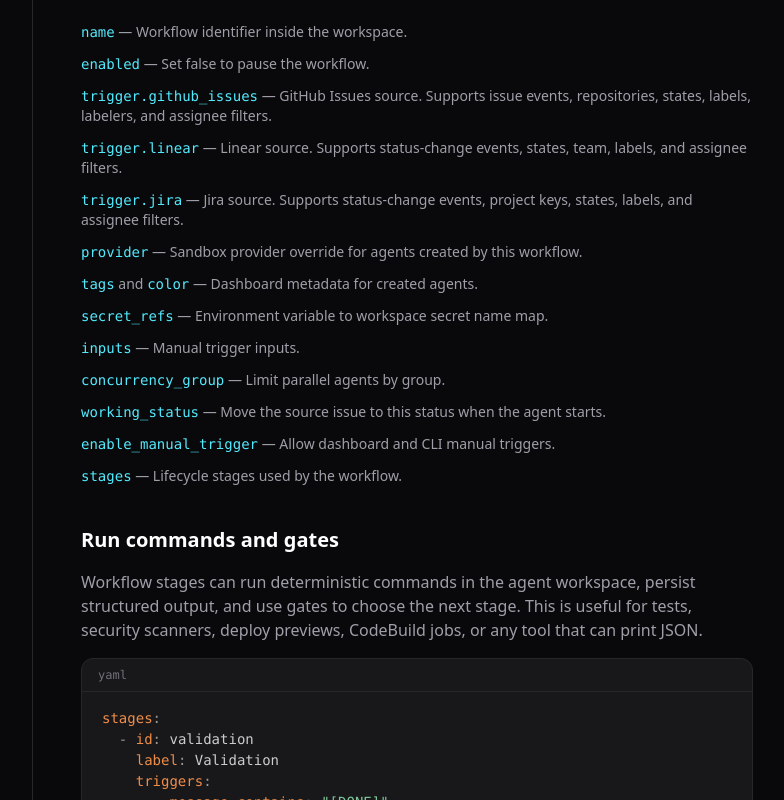
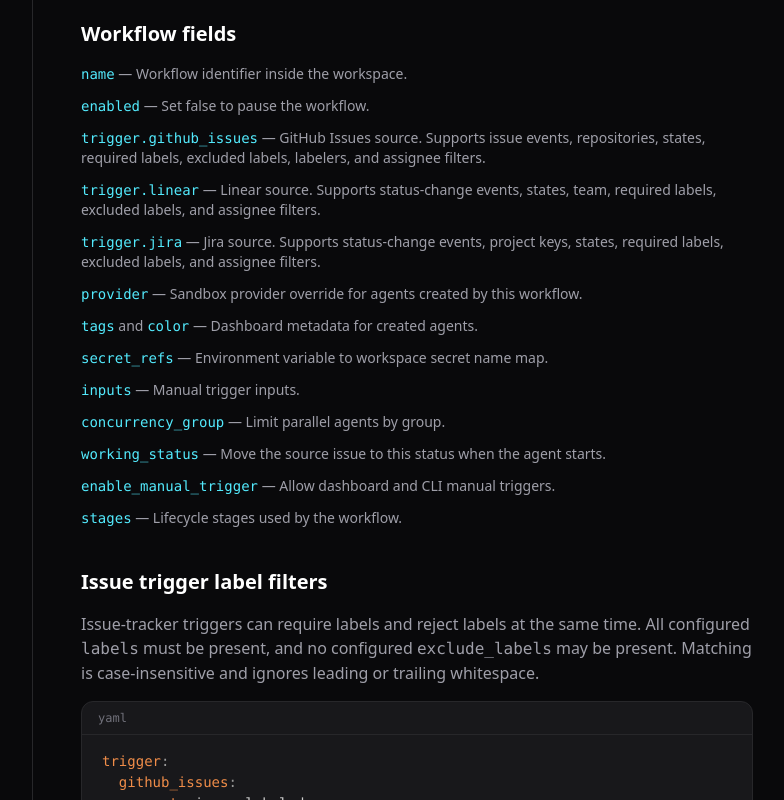
Before and after one commit to elasticclaw/elasticclaw.ai, a Next.js app: page /docs/workflows in a window 1280 px wide. Shown: the part 1820-2620 px from the top of the page, without its empty margins (207-991 px from the left). Built offline with nearby package versions, Linux system fonts and the light colour scheme.

Commit message:
Document recent workflow and provider features

```diff
--- a/src/app/docs/github-issues/page.tsx
+++ b/src/app/docs/github-issues/page.tsx
@@ -20,6 +20,7 @@ export default function GitHubIssuesPage() {
         <ul className="list-disc list-inside space-y-1 text-sm text-zinc-400">
           <li>Issue state changes to <code>open</code> (or a configured label is applied)</li>
           <li>All configured <code>labels</code> are present on the issue (AND)</li>
+          <li>No configured <code>exclude_labels</code> are present on the issue</li>
           <li><code>assigned_to</code> filter matches (if configured)</li>
         </ul>
         <p className="mt-2 text-sm text-zinc-400">
@@ -68,6 +69,8 @@ trigger:
       - open
     labels:
       - agent-ready
+    exclude_labels:
+      - blocked
     labelers:
       - "*"
 
@@ -126,6 +129,15 @@ stages:
           All configured labels must be present on the issue. The trigger also fires when
           a label is <em>added</em> to an already-open issue (if the label completes the set).
         </p>
+        <p className="text-sm text-zinc-400 mt-2">
+          Add <code>exclude_labels</code> to suppress automation when any listed
+          label is present. For example, <code>blocked</code> can prevent agent
+          creation even if <code>agent-ready</code> is present.
+        </p>
+        <CodeBlock lang="yaml">{`trigger:
+  github_issues:
+    labels: [agent-ready]
+    exclude_labels: [blocked, do-not-automate]`}</CodeBlock>
 
         <h3 className="text-sm font-semibold text-zinc-200 mt-4 mb-2">AssignedTo</h3>
         <p className="text-sm text-zinc-400">
--- a/src/app/docs/jira-integration/page.tsx
+++ b/src/app/docs/jira-integration/page.tsx
@@ -18,6 +18,7 @@ export default function JiraIntegrationPage() {
         </p>
         <ul className="list-disc list-inside space-y-1 text-sm text-zinc-400 mt-2">
           <li>Read the issue key, title, description, labels, project, status, and assignee</li>
+          <li>Require labels and suppress automation with <code>exclude_labels</code></li>
           <li>Move the issue to a working status when the agent starts</li>
           <li>Move the issue through later workflow stages with <code>move_issue</code></li>
           <li>Use polling as a fallback for missed webhook deliveries</li>
@@ -97,6 +98,8 @@ trigger:
       - "Ready for Agent"
     labels:
       - elasticclaw
+    exclude_labels:
+      - blocked
 
 concurrency_group: jira-bugfix
 working_status: "Agent Working"
@@ -130,6 +133,21 @@ stages:
           <code>working_status</code> moves the Jira issue as soon as the agent
           starts. Later stages can move the same issue with <code>move_issue</code>.
         </p>
+      </Section>
+
+      <Section title="Label filters">
+        <p className="text-sm text-zinc-400">
+          Jira triggers require every configured <code>labels</code> value and
+          reject issues that have any configured <code>exclude_labels</code>{" "}
+          value. The same filters apply to webhook delivery and the polling
+          fallback path.
+        </p>
+        <CodeBlock lang="yaml">{`trigger:
+  jira:
+    projects: [KAN]
+    states: ["Ready for Agent"]
+    labels: [elasticclaw]
+    exclude_labels: [blocked, do-not-automate]`}</CodeBlock>
       </Section>
 
       <Section title="5. Push the workflow">
--- a/src/app/docs/linear-integration/page.tsx
+++ b/src/app/docs/linear-integration/page.tsx
@@ -19,6 +19,7 @@ export default function LinearIntegrationPage() {
         </p>
         <ul className="list-disc list-inside space-y-1 text-sm mt-2">
           <li>Read the issue title, description, comments, state, team, labels, and assignee</li>
+          <li>Require labels and suppress automation with <code>exclude_labels</code></li>
           <li>Move issues through workflow stages configured by the workflow</li>
           <li>Post comments when a workflow agent is stopped because the issue left the trigger status</li>
           <li>Expose a small <code>claw-bridge linear</code> CLI inside the sandbox for issue get, update, search, and teams</li>
@@ -85,6 +86,8 @@ trigger:
       - "Ready for Agent"
     labels:
       - bug
+    exclude_labels:
+      - blocked
 
 stages:
   - id: working
@@ -126,6 +129,21 @@ elasticclaw workflow push --workspace my-app .elasticclaw/workflows/bugfix.yaml`
         </p>
       </Section>
 
+      <Section title="Label filters">
+        <p className="text-sm text-zinc-400">
+          Linear triggers require every configured <code>labels</code> value and
+          reject issues that have any configured <code>exclude_labels</code>{" "}
+          value. Use this to keep automation away from issues that are blocked,
+          on hold, or explicitly reserved for humans.
+        </p>
+        <CodeBlock lang="yaml">{`trigger:
+  linear:
+    team: ENG
+    states: ["Ready for Agent"]
+    labels: [bug]
+    exclude_labels: [blocked, needs-human-review]`}</CodeBlock>
+      </Section>
+
       <Section title="Template variables">
         <p className="text-sm text-zinc-400">
           In <code>stages[].on_enter.inject</code>, automatic Linear workflows
--- a/src/app/docs/models/page.tsx
+++ b/src/app/docs/models/page.tsx
@@ -106,6 +106,20 @@ export default function ModelsPage() {
         </p>
       </Section>
 
+      <Section title="Fireworks model catalog">
+        <p>
+          Fireworks model choices in the hub are loaded from the Fireworks List
+          Models API when a Fireworks key is configured. The examples on this
+          page are representative only; the dropdown should show the currently
+          available Fireworks models returned by your account.
+        </p>
+        <p className="text-sm text-zinc-400 mt-2">
+          If a model is not listed yet, choose the custom model option and enter
+          the full Fireworks model ID, such as{" "}
+          <code>fireworks/accounts/fireworks/models/...</code>.
+        </p>
+      </Section>
+
       <Section title="Codex and Grok subscription logins">
         <p>
           Codex and Grok Build are not configured with API tokens. They use the
--- a/src/app/docs/shortcut-integration/page.tsx
+++ b/src/app/docs/shortcut-integration/page.tsx
@@ -83,6 +83,19 @@ This moves the Shortcut story and keeps you alive to watch for CI and review com
 You'll be terminated automatically when the PR merges.`}</CodeBlock>
       </Section>
 
+      <Section title="Label filters">
+        <p className="text-sm text-zinc-400">
+          Shortcut workflow triggers can require labels and reject labels. All
+          configured <code>labels</code> must be present, and no configured{" "}
+          <code>exclude_labels</code> may be present.
+        </p>
+        <CodeBlock lang="yaml">{`trigger:
+  shortcut:
+    states: ["In Development"]
+    labels: [agent-ready]
+    exclude_labels: [blocked, do-not-automate]`}</CodeBlock>
+      </Section>
+
       <Section title="Template variables">
         <p className="text-sm text-zinc-400">
           Shortcut story context is written to <code>CONTEXT.md</code> when the
--- a/src/app/docs/web-ui/page.tsx
+++ b/src/app/docs/web-ui/page.tsx
@@ -64,8 +64,8 @@ ELASTICCLAW_HUB_CONFIG=/path/to/hub.yaml elasticclaw hub`}</CodeBlock>
           resources:
         </p>
         <ul className="list-disc list-inside space-y-1 text-sm text-zinc-400">
-          <li><strong>Providers</strong> — Daytona, Replicated CMX, exe.dev</li>
-          <li><strong>LLM Keys</strong> — Named API keys with default model</li>
+          <li><strong>Providers</strong> — Daytona, Replicated CMX, AWS Lambda MicroVMs, exe.dev</li>
+          <li><strong>LLM Keys</strong> — Named API keys and subscription logins with default models</li>
           <li><strong>GitHub Apps</strong> — App credentials with live permission checks</li>
           <li><strong>Issue Trackers</strong> — Linear, Jira, Shortcut, GitHub Issues</li>
           <li><strong>Workflows</strong> — Create, edit, enable/disable workflows</li>
--- a/src/app/docs/workflows/page.tsx
+++ b/src/app/docs/workflows/page.tsx
@@ -36,6 +36,8 @@ trigger:
       - open
     labels:
       - agent-ready
+    exclude_labels:
+      - do-not-automate
     labelers:
       - "*"
 
@@ -84,9 +86,9 @@ stages:
         <div className="space-y-3 text-sm text-zinc-400">
           <p><code className="text-cyan-300">name</code> — Workflow identifier inside the workspace.</p>
           <p><code className="text-cyan-300">enabled</code> — Set false to pause the workflow.</p>
-          <p><code className="text-cyan-300">trigger.github_issues</code> — GitHub Issues source. Supports issue events, repositories, states, labels, labelers, and assignee filters.</p>
-          <p><code className="text-cyan-300">trigger.linear</code> — Linear source. Supports status-change events, states, team, labels, and assignee filters.</p>
-          <p><code className="text-cyan-300">trigger.jira</code> — Jira source. Supports status-change events, project keys, states, labels, and assignee filters.</p>
+          <p><code className="text-cyan-300">trigger.github_issues</code> — GitHub Issues source. Supports issue events, repositories, states, required labels, excluded labels, labelers, and assignee filters.</p>
+          <p><code className="text-cyan-300">trigger.linear</code> — Linear source. Supports status-change events, states, team, required labels, excluded labels, and assignee filters.</p>
+          <p><code className="text-cyan-300">trigger.jira</code> — Jira source. Supports status-change events, project keys, states, required labels, excluded labels, and assignee filters.</p>
           <p><code className="text-cyan-300">provider</code> — Sandbox provider override for agents created by this workflow.</p>
           <p><code className="text-cyan-300">tags</code> and <code className="text-cyan-300">color</code> — Dashboard metadata for created agents.</p>
           <p><code className="text-cyan-300">secret_refs</code> — Environment variable to workspace secret name map.</p>
@@ -96,6 +98,31 @@ stages:
           <p><code className="text-cyan-300">enable_manual_trigger</code> — Allow dashboard and CLI manual triggers.</p>
           <p><code className="text-cyan-300">stages</code> — Lifecycle stages used by the workflow.</p>
         </div>
+      </Section>
+
+      <Section title="Issue trigger label filters">
+        <p>
+          Issue-tracker triggers can require labels and reject labels at the
+          same time. All configured <code>labels</code> must be present, and no
+          configured <code>exclude_labels</code> may be present. Matching is
+          case-insensitive and ignores leading or trailing whitespace.
+        </p>
+        <CodeBlock lang="yaml">{`trigger:
+  github_issues:
+    event: issue_labeled
+    repositories:
+      - my-org/my-app
+    labels:
+      - agent-ready
+    exclude_labels:
+      - do-not-automate
+      - blocked`}</CodeBlock>
+        <p className="text-sm text-zinc-400 mt-2">
+          Use <code>exclude_labels</code> for labels such as{" "}
+          <code>blocked</code>, <code>security-hold</code>, or{" "}
+          <code>needs-human-review</code> that should prevent automatic agent
+          creation even when the normal trigger labels are present.
+        </p>
       </Section>
 
       <Section title="Run commands and gates">
@@ -159,6 +186,21 @@ stages:
         </Note>
       </Section>
 
+      <Section title="Failure feedback">
+        <p>
+          If a workflow-created agent stops because provisioning, bootstrap,
+          workspace setup, a workflow command, a required gate, or an issue
+          action fails, ElasticClaw marks the run failed and posts a sanitized
+          issue-tracker comment when the workflow has issue context. The comment
+          summarizes what failed and suggests the next diagnostic step without
+          dumping raw logs or secrets.
+        </p>
+        <p className="text-sm text-zinc-400 mt-2">
+          Failure comments are best-effort. If the tracker token cannot comment,
+          the dashboard and run status still show the failure.
+        </p>
+      </Section>
+
       <Section title="Review stages">
         <p>
           A judge stage runs a model-backed review over bounded inputs such as
```
Also changed, not shown: src/app/docs/concepts/page.tsx (+5 -6 lines), src/app/docs/page.tsx (+4 -3 lines).
